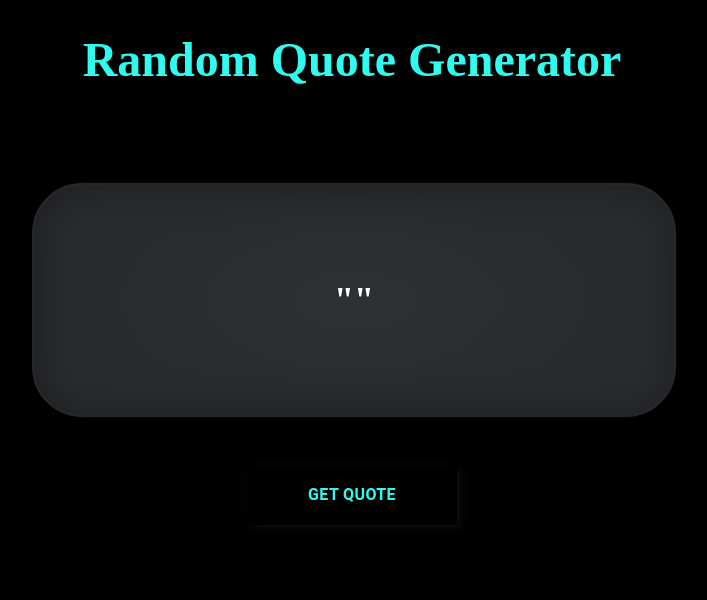
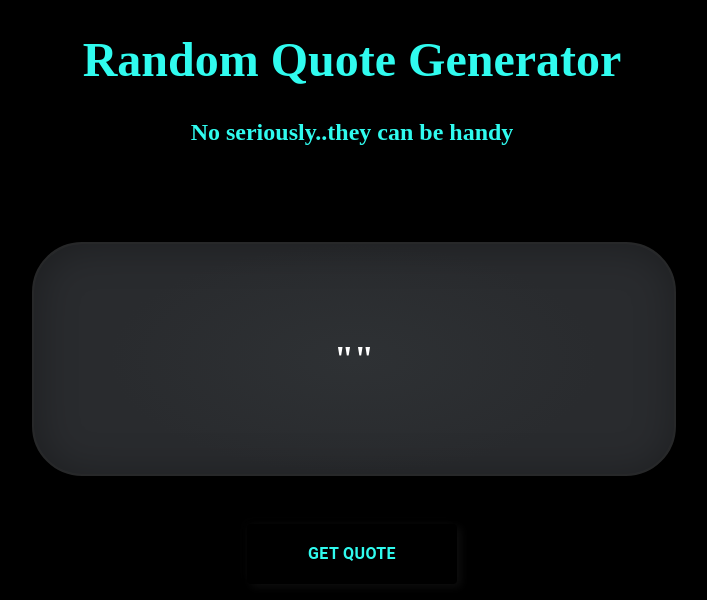
Before and after one commit to akjo11/Random-Advice, a React (Create React App) app: page / in a window 1280 px wide. Shown: the top 600 px of the page, without its empty margins (288-995 px from the left). Built offline with nearby package versions, Linux system fonts and the light colour scheme.

Commit message:
added subtitle

```diff
--- a/src/App.css
+++ b/src/App.css
@@ -18,6 +18,9 @@ body {
 
 }
 .title {
+    color: #30fbef;
+}
+.subtitle {
     color: #30fbef;
 }
 .quote-wrapper {
--- a/src/App.js
+++ b/src/App.js
@@ -16,6 +16,7 @@ const App = () => {
     return (
         <div className="App">
             <h1 className="title">Random Quote Generator</h1>
+            <h4 className="subtitle">No seriously..they can be handy</h4>
 
              <div className="quote-wrapper">
                   <h2> "{quote}" </h2>
```
